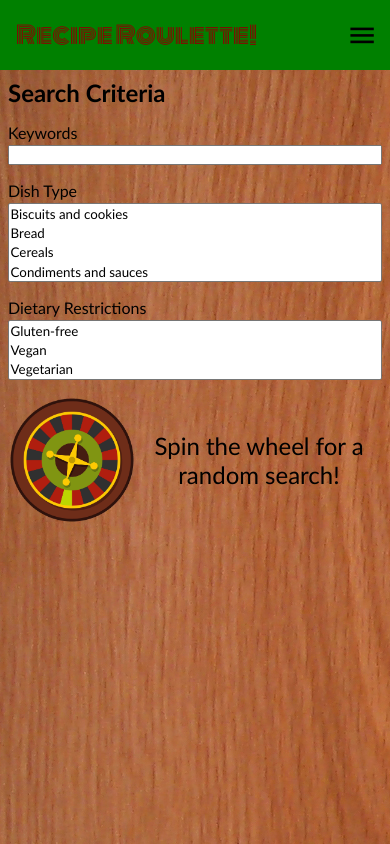
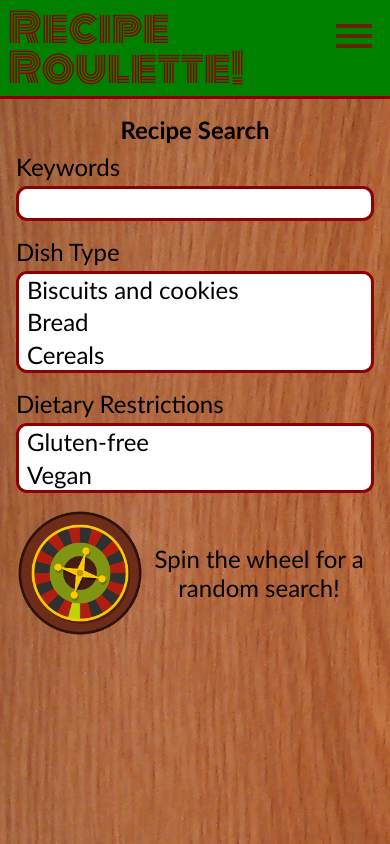
Before and after one commit to SeanDoody/recipe-app-frontend, an Angular app: page /search in a window 390 px wide. Built offline with nearby package versions, Linux system fonts and the light colour scheme.

Commit message:
updated search-criteria and recipe-list component mobile styling

```diff
--- a/src/app/components/header/header.component.css
+++ b/src/app/components/header/header.component.css
@@ -1,20 +1,24 @@
 header {
     display: flex;
     justify-content: space-between;
-    align-items: center;
     background-color: green;
-    padding: 1rem;
+    padding: 0.5rem;
+    border-bottom: solid 0.2rem #8b0000;
 }
 
 h1 {
     font-family: 'Monoton', cursive;
-    font-size: 1.5rem;
+    font-size: 2.5rem;
+    line-height: 2.5rem;
     color: #8b0000;
     font-weight: 500;
 }
 
 mat-icon {
-    transform: scale(1.3);
+    transform: scale(2);
+    color: #8b0000;
+    margin: 1rem;
+    opacity: 70%;
 }
 
 nav {
--- a/src/app/components/header/header.component.html
+++ b/src/app/components/header/header.component.html
@@ -1,5 +1,8 @@
 <header>
-    <h1>Recipe  Roulette!</h1>
+    <div>
+        <h1>Recipe</h1>
+        <h1>Roulette!</h1>
+    </div>
     <mat-icon (click)="toggleNav()">menu</mat-icon>
     <nav *ngIf="showNav">
         <a routerLink="/search">Search</a>
--- a/src/app/components/recipe-list/recipe-list.component.css
+++ b/src/app/components/recipe-list/recipe-list.component.css
@@ -1,36 +1,54 @@
 .recipe {
     width: 100%;
+    height: 11rem;
     display: flex;
     flex-direction: row;
     padding: 1rem;
 }
 
-.recipe-text {
-    width: 100%;
-    display: flex;
-    flex-direction: row;
-    align-items: space-between;
-    justify-content: center;
+.left-side {
+    position: relative;
+    width: 50%;
 }
 
-.left-side {
-    flex: 9;
+img {
+    height: 100%;
+    margin-right: 0.5rem;
+    border-radius: 0.5rem;
+}
+
+mat-icon {
+    position: absolute;
+    bottom: 1rem;
+    right: 1rem;
+}
+
+.circle {
+    transform: scale(2);
+    color: green;
+}
+
+.favorite {
+    transform: scale(1.3);
+    color: red;
 }
 
 .right-side {
-    flex: 1;
+    position: relative;
+    width: 50%;
+}
+
+a {
+    text-decoration: none;
+    color: black;
 }
 
 h3 {
-    font-size: 0.8rem;
+    font-size: 1.5rem;
 }
-/*
-a {
-    font-size: 0.5rem;
-} */
 
-img {
-    height: 30%;
-    width: 30%;
-    margin-right: 0.5rem;
+span {
+    font-size: 1rem;
+    color: black;
+    text-decoration: underline;
 }
--- a/src/app/components/recipe-list/recipe-list.component.html
+++ b/src/app/components/recipe-list/recipe-list.component.html
@@ -1,18 +1,19 @@
 <app-search-criteria (newSearchEvent)="searchForRecipes($event)"></app-search-criteria>
 <div *ngFor="let recipe of recipeList" class="recipe">
-    <img src="{{ recipe.imageUrl }}" alt="image">
-    <div class="recipe-text">
     <div class="left-side">
+        <img [routerLink]="['/search', recipe.recipeId]" src="{{ recipe.imageUrl }}" alt="image">
+        <mat-icon class="circle">lens</mat-icon>
+        <mat-icon *ngIf="!isRecipeSaved(recipe)" (click)="addToFavorites(recipe)" class="favorite">favorite_border</mat-icon>
+        <mat-icon *ngIf="isRecipeSaved(recipe)" (click)="deleteFromFavorites(recipe)" class="favorite">favorite</mat-icon>
+    </div>
+    <div class="right-side">
         <h3>
             <a [routerLink]="['/search', recipe.recipeId]">
                 {{ recipe.recipeName }}
             </a>
         </h3>
+        <span>
             <a href="{{ recipe.url }}" target="_blank">{{ recipe.source }}</a>
-        </div>
-        <div class="right-side">
-            <mat-icon *ngIf="!isRecipeSaved(recipe)" (click)="addToFavorites(recipe)">favorite_border</mat-icon>
-            <mat-icon *ngIf="isRecipeSaved(recipe)" (click)="deleteFromFavorites(recipe)">favorite</mat-icon>
+        </span>
     </div>
 </div>
-</div>
--- a/src/app/components/search-criteria/search-criteria.component.css
+++ b/src/app/components/search-criteria/search-criteria.component.css
@@ -2,31 +2,45 @@ form {
     display: flex;
     flex-direction: column;
     width: 100%;
-    padding: 0.5rem;
+    padding: 1rem;
 }
 
 h2 {
-    margin-bottom: 1rem;
+    font-size: 1.5rem;
+    text-align: center;
+    margin-bottom: 0.5rem;
 }
 
 label {
-    margin-bottom: 0.2rem;
+    font-size: 1.5rem;
+    margin-bottom: 0.3rem;
+}
+
+input, select {
+    font-size: 1.5rem;
+    margin-bottom: 1rem;
+    border-radius: 0.7rem;
+    border: solid 0.2rem #8b0000;
 }
 
 input {
-    margin-bottom: 1rem;
-}
-
-select {
-    margin-bottom: 1rem;
+    padding-left: 0.5rem;
+    padding-right: 0.5rem;
 }
 
 option {
-    padding: 0.1rem;
+    padding-top: 0.1rem;
+    padding-bottom: 0.1rem;
+    padding-left: 0.5rem;
+    padding-right: 0.5rem;
+}
+
+#dish-type {
+    height: 6.4rem;
 }
 
 #dietary-restrictions {
-    height: 3.7rem;
+    height: 4.4rem;
 }
 
 #search-flex {
@@ -44,10 +58,6 @@ option {
     width: 8rem;
 }
 
-/* .roulette-ball {
-
-} */
-
 .rotate {
     animation-name: rotate;
     animation-duration: 1s;
--- a/src/app/components/search-criteria/search-criteria.component.html
+++ b/src/app/components/search-criteria/search-criteria.component.html
@@ -1,5 +1,5 @@
 <form>
-    <h2>Search Criteria</h2>
+    <h2>Recipe Search</h2>
     <label for="keywords">Keywords</label>
     <input [(ngModel)]="keywords" type="text" id="keywords" name="keywords">
     <label for="dish-type">Dish Type</label>
@@ -31,5 +31,4 @@
         <img (click)="newSearch()" [ngClass]="spinWheel ? 'rotate' : ''" id="roulette-wheel" src="assets/images/roulette-wheel.png" alt="search button">
         <p>Spin the wheel for a random search!</p>
     </div>
-
 </form>
--- a/src/styles.css
+++ b/src/styles.css
@@ -12,8 +12,3 @@ body {
     width: 100vw;
     background-image: url(./assets/images/wood.jpg);
 }
-
-@font-face {
-    font-family: 'Coffee Tin';
-    src: local('Coffee Tin'), url(./assets/fonts/coffee-tin.ttf) format('truetype');
-}
```
Also changed, not shown: src/assets/fonts/coffee-tin.ttf (deleted). Lines whose indentation alone changed are shown as unchanged.
